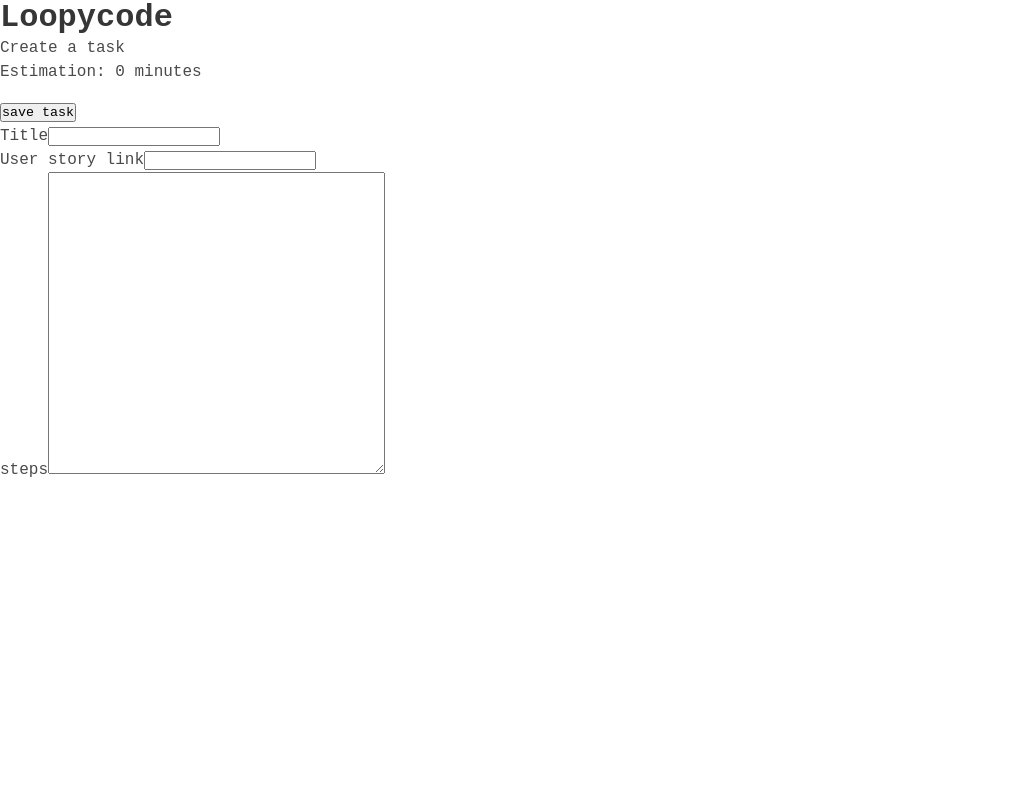
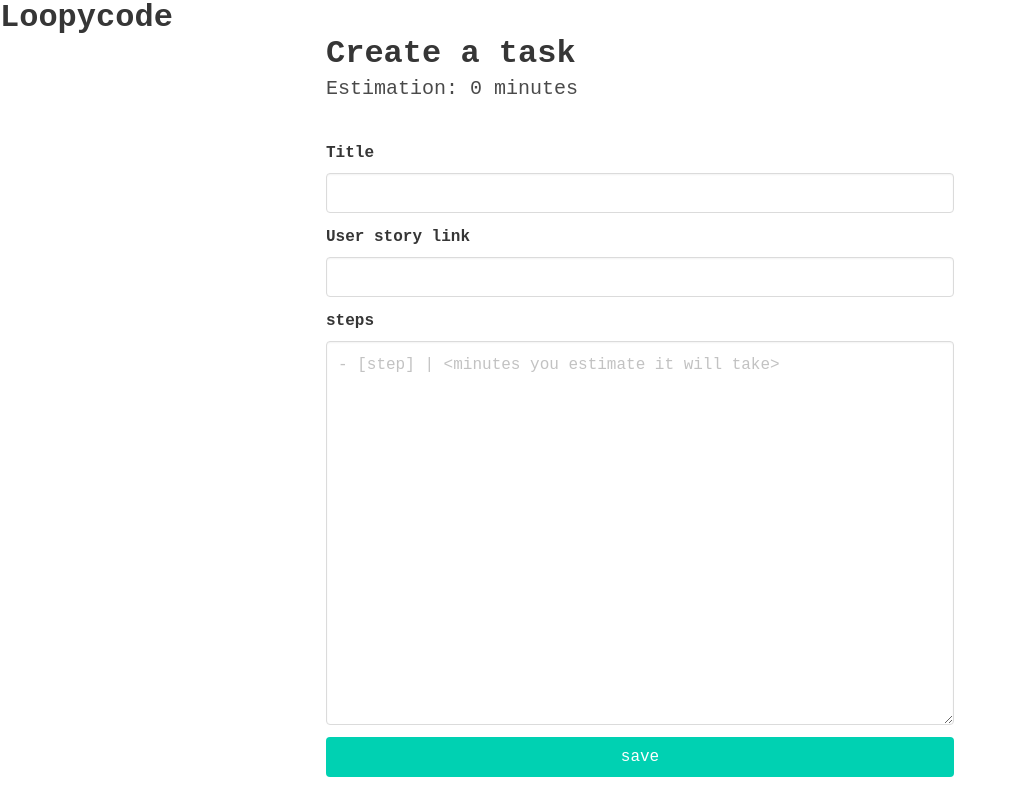
Before and after one commit to jcalixte/failwell, a Vue app: page /new-task in a window 1280 px wide. Shown: the whole page, without its empty margins (0-1017 px from the left). Built offline with nearby package versions, Linux system fonts and the light colour scheme; a web font is replaced by a local one.

Commit message:
design task form

```diff
--- a/src/App.vue
+++ b/src/App.vue
@@ -5,9 +5,7 @@ import { RouterLink, RouterView } from 'vue-router'
 <template>
   <header>
     <nav>
-      <h1 class="title is-3">
-        <router-link to="/">Loopycode</router-link>
-      </h1>
+      <router-link class="title is-3" to="/">Loopycode</router-link>
     </nav>
   </header>
 
--- a/src/modules/task/components/NewTaskForm.vue
+++ b/src/modules/task/components/NewTaskForm.vue
@@ -43,21 +43,29 @@ const saveTask = () => {
 </script>
 
 <template>
-  <div>
-    <h1>Create a task</h1>
-    <h2>Estimation: {{ totalEstimation }} minutes</h2>
-    <form @submit.prevent="saveTask">
-      <button type="submit">save task</button>
-      <div>
-        <label for="title">Title</label>
-        <input type="text" id="title" v-model="title" />
-      </div>
-      <div>
-        <label for="link">User story link</label>
-        <input type="text" id="link" v-model="link" />
-      </div>
-      <StepInput v-model="steps" />
-    </form>
+  <div class="columns is-centered">
+    <div class="column is-half">
+      <h1 class="title">Create a task</h1>
+      <h2 class="subtitle">Estimation: {{ totalEstimation }} minutes</h2>
+      <form @submit.prevent="saveTask">
+        <div class="field">
+          <label class="label" for="title">Title</label>
+          <div class="control">
+            <input class="input" type="text" id="title" v-model="title" />
+          </div>
+        </div>
+        <div class="field">
+          <label class="label" for="link">User story link</label>
+          <div class="control">
+            <input class="input" type="text" id="link" v-model="link" />
+          </div>
+        </div>
+        <StepInput v-model="steps" />
+        <button class="button is-primary is-fullwidth" type="submit">
+          save
+        </button>
+      </form>
+    </div>
   </div>
 </template>
 
--- a/src/modules/task/components/StepInput.vue
+++ b/src/modules/task/components/StepInput.vue
@@ -29,15 +29,18 @@ const stepsTextarea = computed({
 </script>
 
 <template>
-  <div class="step-input">
-    <label for="steps">steps</label>
-    <textarea
-      id="steps"
-      name="steps"
-      v-model="stepsTextarea"
-      cols="40"
-      rows="20"
-    ></textarea>
+  <div class="step-input field">
+    <label class="label" for="steps">steps</label>
+    <div class="control">
+      <textarea
+        id="steps"
+        name="steps"
+        v-model="stepsTextarea"
+        rows="15"
+        class="textarea"
+        placeholder="- [step] | <minutes you estimate it will take>"
+      ></textarea>
+    </div>
   </div>
 </template>
 
```
